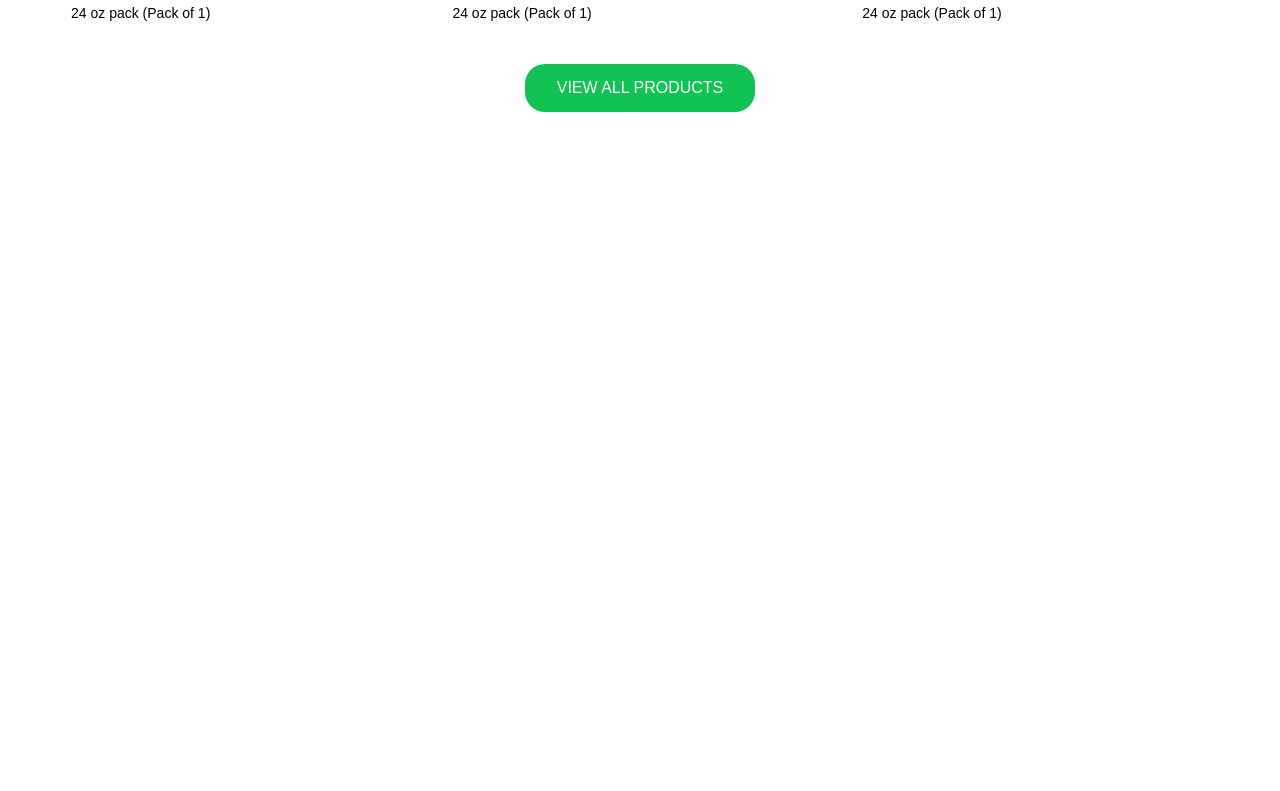
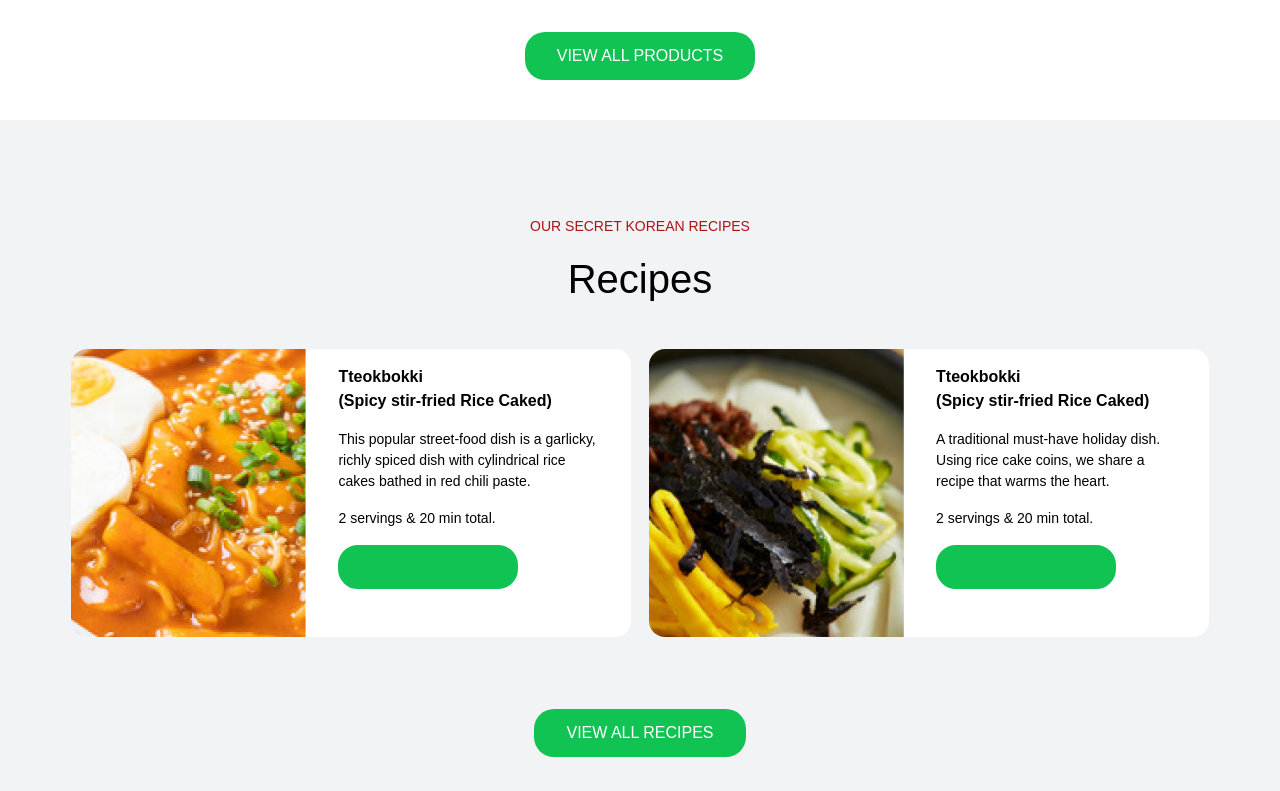
Before and after one commit to cn8817/sekero-fe, a React (Create React App) app: page / in a window 1280 px wide. Shown: the part 1589-2380 px from the top of the page. Before the commit the page ends 1741 px from the top, so only its background shows below. Built offline with nearby package versions, Linux system fonts and the light colour scheme.

Commit message:
completed the Recipe Review srction of the homepage

```diff
--- a/src/components/homepage/PreviewProducts.js
+++ b/src/components/homepage/PreviewProducts.js
@@ -37,7 +37,7 @@ export default function PreviewProducts(){
 
     return(
         <div className='flex flex-col items-center mb-10'>
-            <p className='text-highlight pt-32 pb-3 uppercase small'>our online store</p>
+            <p className='text-highlight pt-24 pb-3 uppercase small'>our online store</p>
             <h2 className='pb-10'>Sekero Rice Cakes</h2>
             <div className='container flex flex-row justify-between mb-10'>
                 {dummyData.map(item => {
--- a/src/components/homepage/PreviewRecipes.js
+++ b/src/components/homepage/PreviewRecipes.js
@@ -1,7 +1,57 @@
+import { Link } from 'react-router-dom'
+import Button from '../Button'
+import Tteokbokki from '../../assets/recipe-photo.png'
+import Tteokguk from '../../assets/recipe-photo-2.png'
+
 export default function PreviewRecipies(){
+
+const dummyData = [
+    {
+        id: 1,
+        title: 'Tteokbokki',
+        alt: '(Spicy stir-fried Rice Caked)',
+        description: 'This popular street-food dish is a garlicky, richly spiced dish with cylindrical rice cakes bathed in red chili paste.',
+        picture: Tteokbokki,
+        servings: '2',
+        time: '20'
+    },
+    {
+        id: 1,
+        title: 'Tteokbokki',
+        alt: '(Spicy stir-fried Rice Caked)',
+        description: 'A traditional must-have holiday dish. Using rice cake coins, we share a recipe that warms the heart.',
+        picture: Tteokguk,
+        servings: '2',
+        time: '20'
+    },
+]
     return(
-        <div>
-
-        </div>
+        <div className="flex flex-col items-center mb-10 bg-base2 h-[100vh]">
+             <p className='text-highlight pt-24 pb-3 uppercase small'>our secret korean recipes</p>
+            <h2 className='pb-10'>Recipes</h2>
+        <div className='container flex flex-row justify-between mb-10'>
+        {dummyData.map(item => {
+            return(
+                    <div className='flex flex-row bg-base1 rounded-2xl overflow-hidden max-h-[18rem] max-w-[35rem]'>
+                        <div>
+                            <img src={item.picture}/>
+                        </div>
+                        <div className='flex flex-col justify-between h-40'>
+                            <div className='py-4 px-8'>
+                                <div className='font-bold pb-4'>
+                                    <p>{item.title}</p>
+                                    <p>{item.alt}</p>
+                                </div>
+                                <p className='small pb-4'>{item.description}</p>
+                                <p className='small pb-4'>{item.servings} servings & {item.time} min total.</p>
+                                <Button variant='secondary'>See Recipe</Button>
+                        </div>
+                    </div>
+                </div>
+            )
+        })}
+    </div>
+    <Link to='/shop'><Button className='py-3 my-8 uppercase'>view all recipes</Button></Link>
+</div>
     )
 }
--- a/src/components/homepage/PreviewRecipies.js
+++ /dev/null
@@ -1,7 +0,0 @@
-export default function PreviewRecipies(){
-    return(
-        <div>
-
-        </div>
-    )
-}
--- a/src/pages/Homepage.js
+++ b/src/pages/Homepage.js
@@ -1,12 +1,14 @@
 import React from 'react'
 import Hero from '../components/homepage/Hero'
 import PreviewProducts from '../components/homepage/PreviewProducts'
+import PreviewRecipies from '../components/homepage/PreviewRecipes'
 
 export default function HomePage(){
     return(
         <div>
             <Hero/>
             <PreviewProducts/>
+            <PreviewRecipies/>
         </div>
     )
 }
```
Also changed, not shown: src/assets/recipe-photo-2.png (added), src/assets/recipe-photo.png (added).
